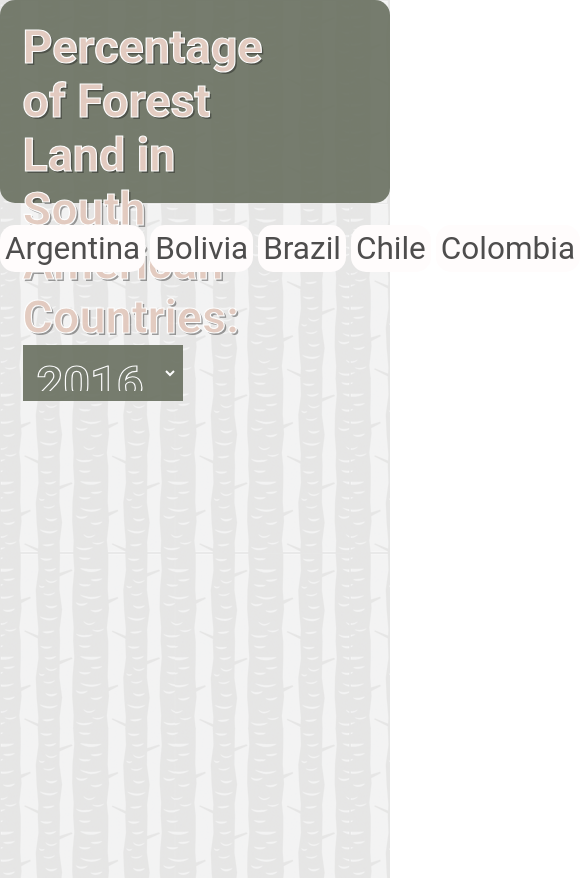
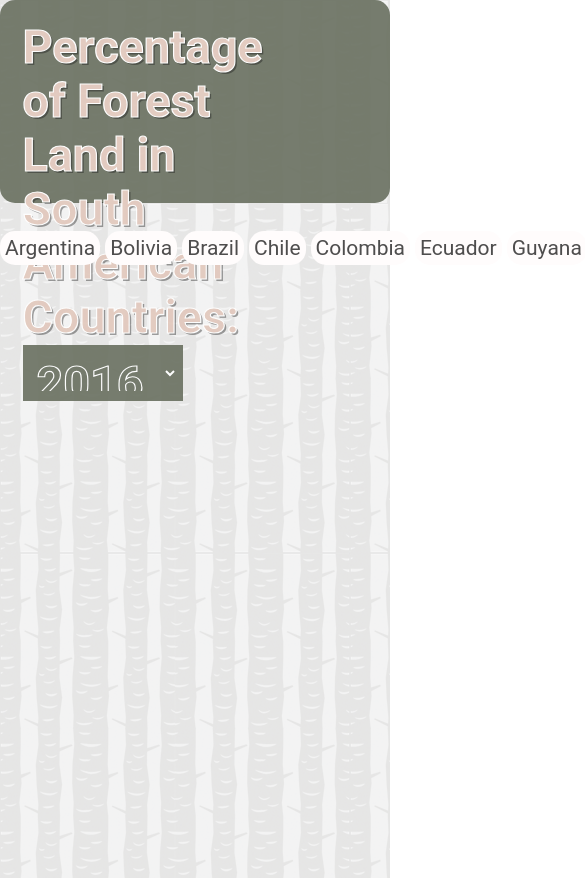
Before and after one commit to nicol-hawkins/react-components-graph, a React (Create React App) app: page / in a window 390 px wide. Shown: the top 878 px of the page, 585 px wide, since content can reach past the window. Built offline with nearby package versions, Linux system fonts and the light colour scheme.

Commit message:
media queries were in wrong place

```diff
--- a/src/components/BarChart/BarChart.css
+++ b/src/components/BarChart/BarChart.css
@@ -50,7 +50,7 @@
   }
 
 
-  @media screen and (max-width: 1581px) {
+  @media screen and (max-width: 1500px) {
     .BarChart-Bar {
       width: 12vw;
     }
--- a/src/components/CountryButtons/CountryButtons.css
+++ b/src/components/CountryButtons/CountryButtons.css
@@ -25,3 +25,14 @@
   outline:none;
 
   }
+
+
+  @media screen and (max-width: 1300px) {
+    .Country-Button {
+      font-size: 1em;
+
+    }
+
+
+
+  }
```
